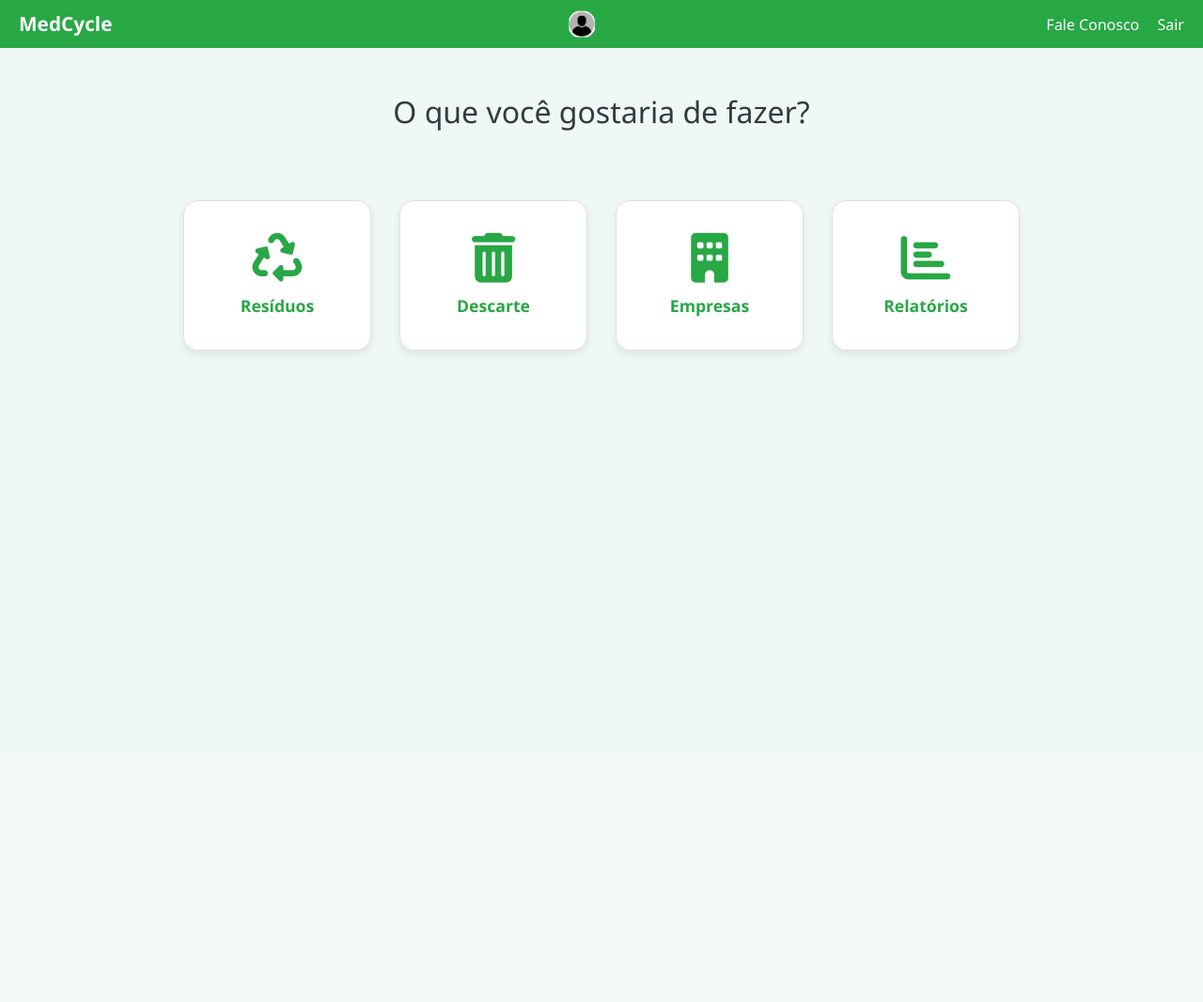
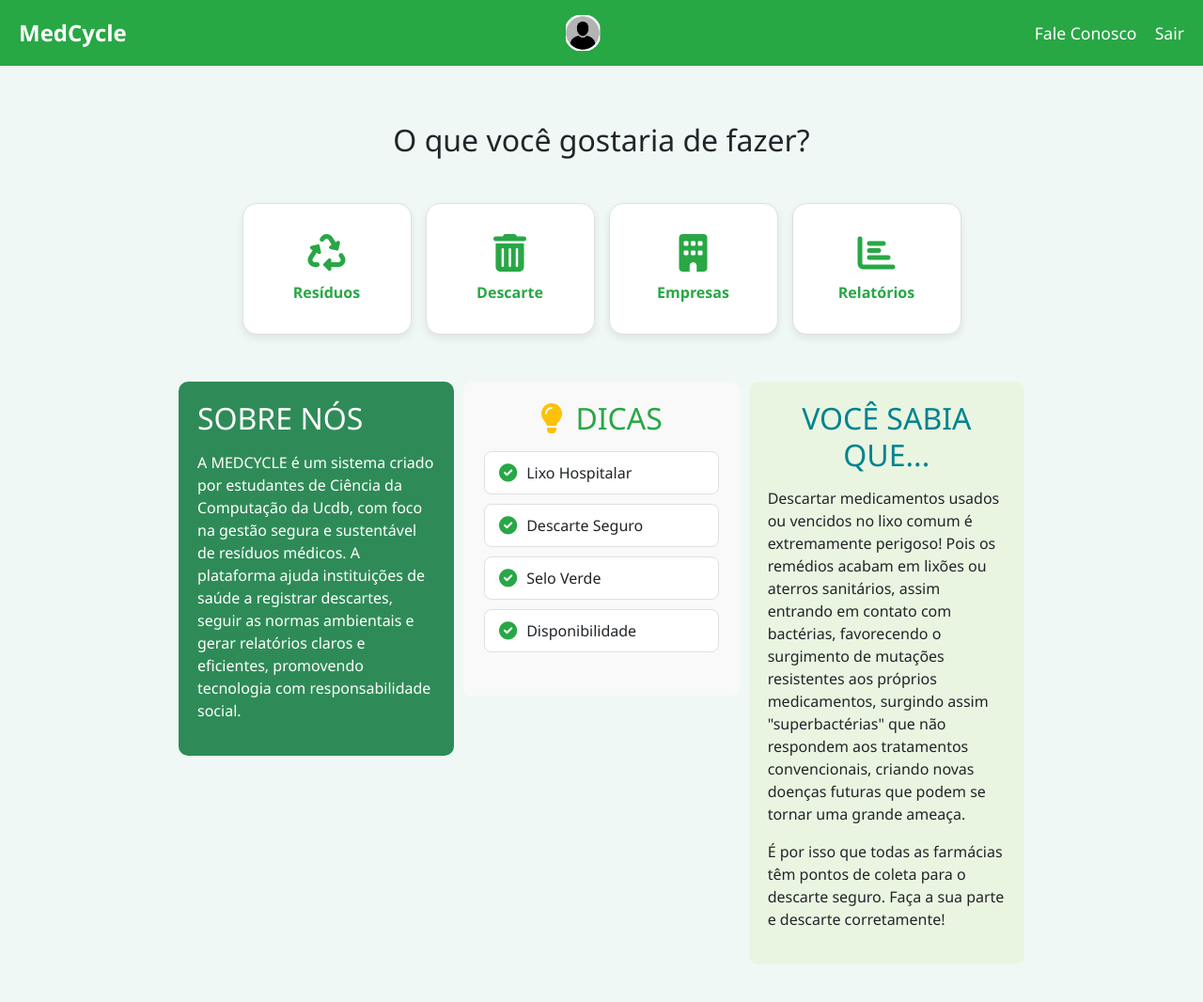
Before and after one commit to muLocatelli/DAC, a Flask app: page /dashboard in a window 1280 px wide. Shown: the whole page at 94% size. Before the commit the page ends 377 px from the top, so only its background shows below. Run offline with Flask 3, Linux system fonts and the light colour scheme.

Commit message:
Update dashboard
Parte de informacoes feitas

```diff
--- a/templates/dashboard.html
+++ b/templates/dashboard.html
@@ -9,17 +9,17 @@
         body {
             font-family: 'Segoe UI', Tahoma, Geneva, Verdana, sans-serif;
             margin: 0;
-            padding-top: 70px;
-            background-color: #f0f8f5 !important; /* Verde bem claro básico */
+            padding-top: 90px;
+            background-color: #f0f8f5 !important;
             display: flex;
             flex-direction: column;
-            align-items: center;
+            align-items: center; /* Centralizar horizontalmente o conteúdo do body */
         }
 
         .top-bar {
             background-color: #28a745;
             color: white;
-            padding: 10px 20px;
+            padding: 15px 20px;
             position: fixed;
             top: 0;
             left: 0;
@@ -38,7 +38,7 @@
         .top-bar-left a:first-child {
             margin-right: 20px;
             font-weight: bold;
-            font-size: 1.3em;
+            font-size: 1.5em;
             color: white;
             text-decoration: none;
         }
@@ -49,8 +49,8 @@
         }
 
         .profile-icon {
-            width: 30px;
-            height: 30px;
+            width: 40px;
+            height: 40px;
             border-radius: 50%;
             overflow: hidden;
         }
@@ -65,34 +65,51 @@
             color: white;
             text-decoration: none;
             margin-left: 15px;
+            font-size: 1.1em;
         }
 
         .top-bar-right a:hover {
             color: #d4edda;
         }
 
+        .dashboard-intro-container {
+            text-align: center;
+            padding: 20px;
+            margin-top: 20px;
+            max-width: 900px;
+            width: 100%;
+        }
+
+        .dashboard-options-container {
+            padding: 20px;
+            display: flex;
+            justify-content: center;
+            margin-bottom: 30px;
+            width: 100%;
+            max-width: 900px;
+        }
+
         .dashboard-options {
             display: flex;
-            flex-direction: row; /* Alinha os itens horizontalmente */
-            justify-content: center;
-            margin-top: 40px;
-            padding: 20px;
+            flex-wrap: wrap;
+            gap: 15px;
+            justify-content: center; /* Centralizar os botões */
+            width: 100%;
         }
 
         .option-card {
-            width: 200px; /* Aumentei a largura */
-            height: 160px;
+            width: 180px;
+            height: 140px;
             background-color: white;
             color: #28a745;
             border-radius: 15px;
-            margin: 15px;
             display: flex;
             flex-direction: column;
             justify-content: center;
             align-items: center;
             text-align: center;
             text-decoration: none;
-            font-size: 1.1em; /* Aumentei a fonte */
+            font-size: 1em;
             font-weight: bold;
             box-shadow: 0 4px 8px rgba(0, 0, 0, 0.08);
             transition: transform 0.2s ease-in-out;
@@ -105,40 +122,124 @@
         }
 
         .option-card i {
-            font-size: 3em;
+            font-size: 2.5em;
             margin-bottom: 10px;
         }
 
-        .container {
-            text-align: center;
-            margin-top: 30px;
+        .bottom-info {
+            display: flex;
             width: 100%;
+            max-width: 900px;
+            margin-bottom: 20px;
+            justify-content: space-between;
+            align-items: flex-start;
+            flex-wrap: wrap;
         }
 
-        .container h2 {
-            margin-bottom: 30px;
-            color: #343a40;
+        .bottom-info > div {
+            flex: 1;
+            margin-right: 10px;
+            margin-bottom: 20px;
+            min-width: 280px;
+        }
+
+        .bottom-info > div:last-child {
+            margin-right: 0;
+        }
+
+        .sobre-nos-container {
+            background-color: #2e8b57; /* Verde mais escuro */
+            color: white;
+            border-radius: 10px;
+            padding: 20px;
+        }
+
+        .sobre-nos-container h2 {
+            color: white;
+            margin-top: 0;
+            margin-bottom: 15px;
+        }
+
+        .dicas-container {
+            background-color: #f9f9f9;
+            border-radius: 10px;
+            padding: 20px;
+            display: flex;
+            flex-direction: column;
+            align-items: center;
+            text-align: center;
+        }
+
+        .dicas-container h2 {
+            color: #28a745;
+            margin-top: 0;
+            margin-bottom: 15px;
+        }
+
+        .dicas-container h2 i {
+            color: #ffc107;
+            margin-right: 5px;
+        }
+
+        .dicas-list {
+            list-style: none;
+            padding: 0;
+            width: 100%;
+            max-width: 250px;
+        }
+
+        .dicas-list li {
+            background-color: white;
+            border: 1px solid #e0e0e0;
+            border-radius: 8px;
+            padding: 10px 15px;
+            margin-bottom: 10px;
+            display: flex;
+            align-items: center;
+            text-align: left;
+        }
+
+        .dicas-list li i {
+            color: #28a745;
+            margin-right: 10px;
+            font-size: 1.2em;
+        }
+
+        .voce-sabia-container {
+            background-color: #e9f5e1; /* Verde bem claro */
+            border-radius: 10px;
+            padding: 20px;
+        }
+
+        .voce-sabia-container h2 {
+            color: #00838f; /* Um tom de azul mais escuro */
+            margin-top: 0;
+            margin-bottom: 15px;
+            text-align: center;
         }
     </style>
 </head>
 <body>
     <div class="top-bar">
         <div class="top-bar-left">
-            <a href="/dashboard">MedCycle</a>
+            <a href="/dashboard" style="font-size: 1.5em;">MedCycle</a>
         </div>
         <div class="top-bar-middle">
-            <a href="/perfil" class="profile-icon">
+            <a href="/perfil" class="profile-icon" style="width: 40px; height: 40px;">
                 <img src="{{ url_for('static', filename='perfil.png') }}" alt="Perfil">
             </a>
         </div>
         <div class="top-bar-right">
-            <a href="#">Fale Conosco</a>
-            <a href="/">Sair</a>
+            <a href="#" style="font-size: 1.1em;">Fale Conosco</a>
+            <a href="/" style="font-size: 1.1em;">Sair</a>
         </div>
     </div>
 
-    <div class="container">
+    <div class="dashboard-intro-container">
         <h2>O que você gostaria de fazer?</h2>
+    </div>
+
+    <div class="dashboard-options-container">
         <div class="dashboard-options">
             <a href="/cadastro-residuo" class="option-card"><i class="fas fa-recycle"></i>Resíduos</a>
             <a href="/registro-descarte" class="option-card"><i class="fas fa-trash-alt"></i>Descarte</a>
@@ -147,6 +248,29 @@
         </div>
     </div>
 
+    <div class="bottom-info">
+        <div class="sobre-nos-container">
+            <h2>SOBRE NÓS</h2>
+            <p>A MEDCYCLE é um sistema criado por estudantes de Ciência da Computação da Ucdb, com foco na gestão segura e sustentável de resíduos médicos. A plataforma ajuda instituições de saúde a registrar descartes, seguir as normas ambientais e gerar relatórios claros e eficientes, promovendo tecnologia com responsabilidade social.</p>
+        </div>
+
+        <div class="dicas-container">
+            <h2><i class="fas fa-lightbulb"></i> DICAS</h2>
+            <ul class="dicas-list">
+                <li><i class="fas fa-check-circle"></i> Lixo Hospitalar</li>
+                <li><i class="fas fa-check-circle"></i> Descarte Seguro</li>
+                <li><i class="fas fa-check-circle"></i> Selo Verde</li>
+                <li><i class="fas fa-check-circle"></i> Disponibilidade</li>
+            </ul>
+        </div>
+
+        <div class="voce-sabia-container" style="background-color: #e9f5e1;">
+            <h2>VOCÊ SABIA QUE...</h2>
+            <p>Descartar medicamentos usados ou vencidos no lixo comum é extremamente perigoso! Pois os remédios acabam em lixões ou aterros sanitários, assim entrando em contato com bactérias, favorecendo o surgimento de mutações resistentes aos próprios medicamentos, surgindo assim "superbactérias" que não respondem aos tratamentos convencionais, criando novas doenças futuras que podem se tornar uma grande ameaça.</p>
+            <p>É por isso que todas as farmácias têm pontos de coleta para o descarte seguro. Faça a sua parte e descarte corretamente!</p>
+        </div>
+    </div>
+
     <script src="https://cdn.jsdelivr.net/npm/bootstrap@5.3.0/dist/js/bootstrap.bundle.min.js"></script>
 </body>
 </html>
```
